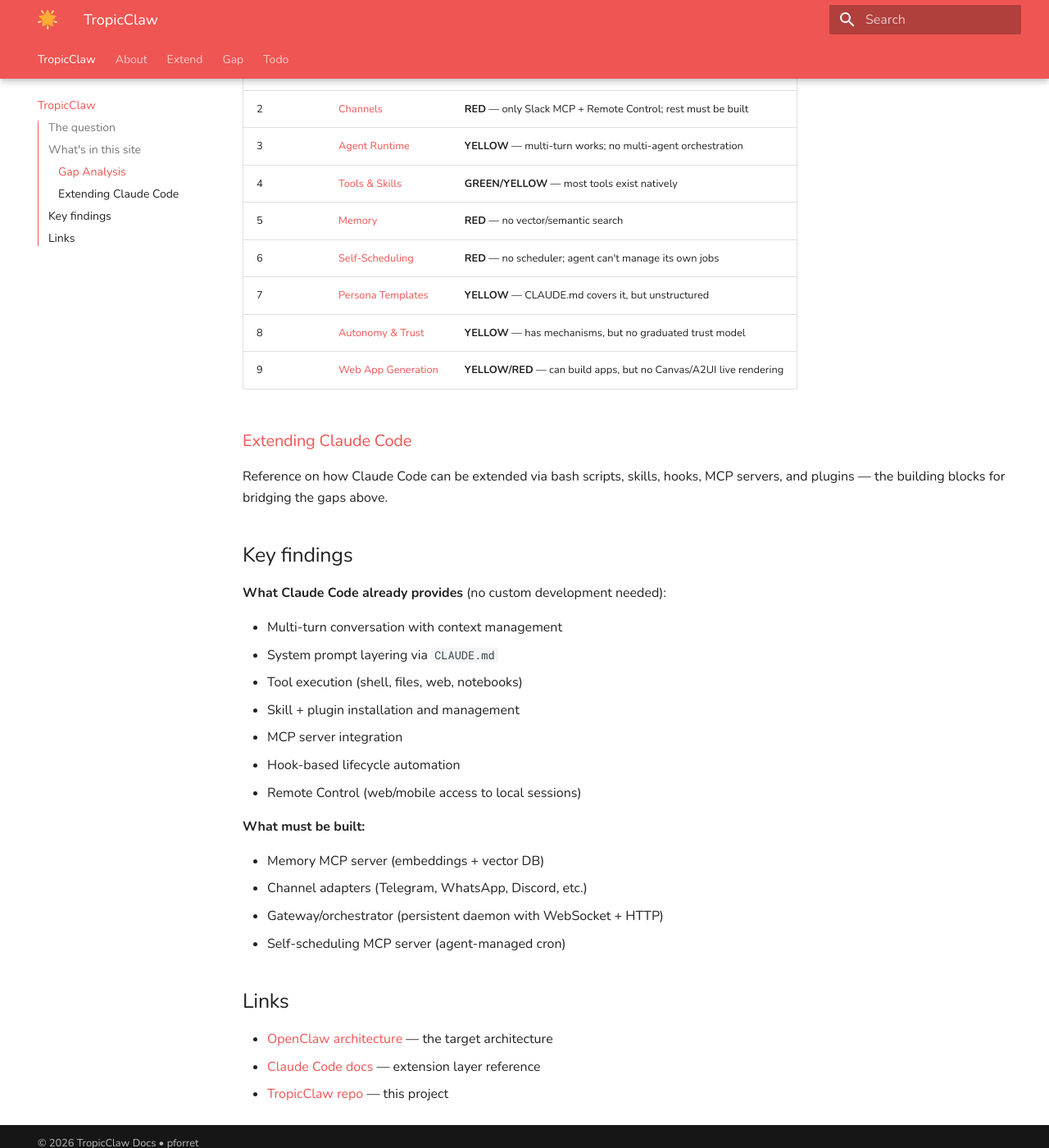
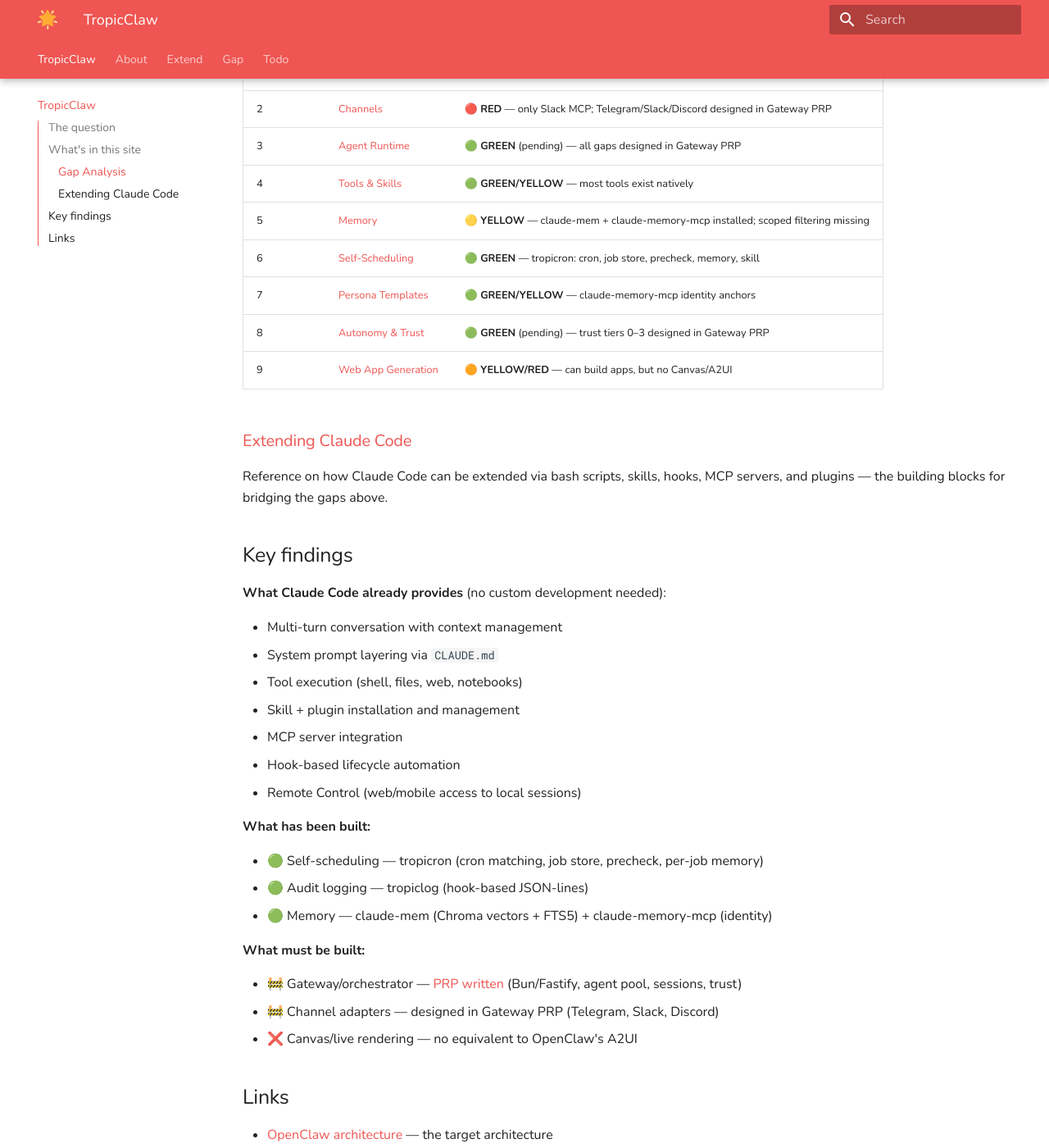
Before and after one commit to pforret/TropicClaw, an MkDocs documentation site: the page built from docs/index.md, in a window 1280 px wide and 1400 px high, scrolled down 891 px. Shown: the whole window at 82% size. Built offline with MkDocs 1.6.1 and Material for MkDocs 9.7.7, drawn with Linux system fonts in a browser that asks for light colours.

Commit message:
MOD: index.md

```diff
--- a/docs/index.md
+++ b/docs/index.md
@@ -22,17 +22,17 @@ Claude Code already provides many of these capabilities natively. TropicClaw map
 
 Subsystem-by-subsystem comparison of OpenClaw vs Claude Code. Each page covers what Claude Code provides, what's missing, and how to build the missing pieces.
 
-| # | Subsystem                                          | Verdict                                                            |
+| # | Subsystem                                          | Verdict                                                                       |
 |---|----------------------------------------------------|--------------------------------------------------------------------|
-| 1 | [Gateway](gap/01-gateway.md)                       | **YELLOW** — hooks + CLI work, but no persistent daemon            |
-| 2 | [Channels](gap/02-channels.md)                     | **RED** — only Slack MCP + Remote Control; rest must be built      |
-| 3 | [Agent Runtime](gap/03-agent-runtime.md)           | **YELLOW** — multi-turn works; no multi-agent orchestration        |
-| 4 | [Tools & Skills](gap/04-tools-skills.md)           | **GREEN/YELLOW** — most tools exist natively                       |
-| 5 | [Memory](gap/05-memory.md)                         | **RED** — no vector/semantic search                                |
-| 6 | [Self-Scheduling](gap/06-self-scheduling.md)       | **RED** — no scheduler; agent can't manage its own jobs            |
-| 7 | [Persona Templates](gap/07-persona-templates.md)   | **YELLOW** — CLAUDE.md covers it, but unstructured                 |
-| 8 | [Autonomy & Trust](gap/08-autonomy-trust.md)       | **YELLOW** — has mechanisms, but no graduated trust model          |
-| 9 | [Web App Generation](gap/09-web-app-generation.md) | **YELLOW/RED** — can build apps, but no Canvas/A2UI live rendering |
+| 1 | [Gateway](gap/01-gateway.md)                       | 🟢 **GREEN** (pending) — fully designed in [Gateway PRP](todo/PRPs/2026-03-07-gateway.md) |
+| 2 | [Channels](gap/02-channels.md)                     | 🔴 **RED** — only Slack MCP; Telegram/Slack/Discord designed in Gateway PRP |
+| 3 | [Agent Runtime](gap/03-agent-runtime.md)           | 🟢 **GREEN** (pending) — all gaps designed in Gateway PRP         |
+| 4 | [Tools & Skills](gap/04-tools-skills.md)           | 🟢 **GREEN/YELLOW** — most tools exist natively                   |
+| 5 | [Memory](gap/05-memory.md)                         | 🟡 **YELLOW** — claude-mem + claude-memory-mcp installed; scoped filtering missing |
+| 6 | [Self-Scheduling](gap/06-self-scheduling.md)       | 🟢 **GREEN** — tropicron: cron, job store, precheck, memory, skill |
+| 7 | [Persona Templates](gap/07-persona-templates.md)   | 🟢 **GREEN/YELLOW** — claude-memory-mcp identity anchors          |
+| 8 | [Autonomy & Trust](gap/08-autonomy-trust.md)       | 🟢 **GREEN** (pending) — trust tiers 0–3 designed in Gateway PRP  |
+| 9 | [Web App Generation](gap/09-web-app-generation.md) | 🟠 **YELLOW/RED** — can build apps, but no Canvas/A2UI           |
 
 ### [Extending Claude Code](extend/index.md)
 
@@ -50,12 +50,17 @@ Reference on how Claude Code can be extended via bash scripts, skills, hooks, MC
 - Hook-based lifecycle automation
 - Remote Control (web/mobile access to local sessions)
 
+**What has been built:**
+
+- 🟢 Self-scheduling — tropicron (cron matching, job store, precheck, per-job memory)
+- 🟢 Audit logging — tropiclog (hook-based JSON-lines)
+- 🟢 Memory — claude-mem (Chroma vectors + FTS5) + claude-memory-mcp (identity)
+
 **What must be built:**
 
-- Memory MCP server (embeddings + vector DB)
-- Channel adapters (Telegram, WhatsApp, Discord, etc.)
-- Gateway/orchestrator (persistent daemon with WebSocket + HTTP)
-- Self-scheduling MCP server (agent-managed cron)
+- 🚧 Gateway/orchestrator — [PRP written](todo/PRPs/2026-03-07-gateway.md) (Bun/Fastify, agent pool, sessions, trust)
+- 🚧 Channel adapters — designed in Gateway PRP (Telegram, Slack, Discord)
+- ❌ Canvas/live rendering — no equivalent to OpenClaw's A2UI
 
 ## Links
 
```
